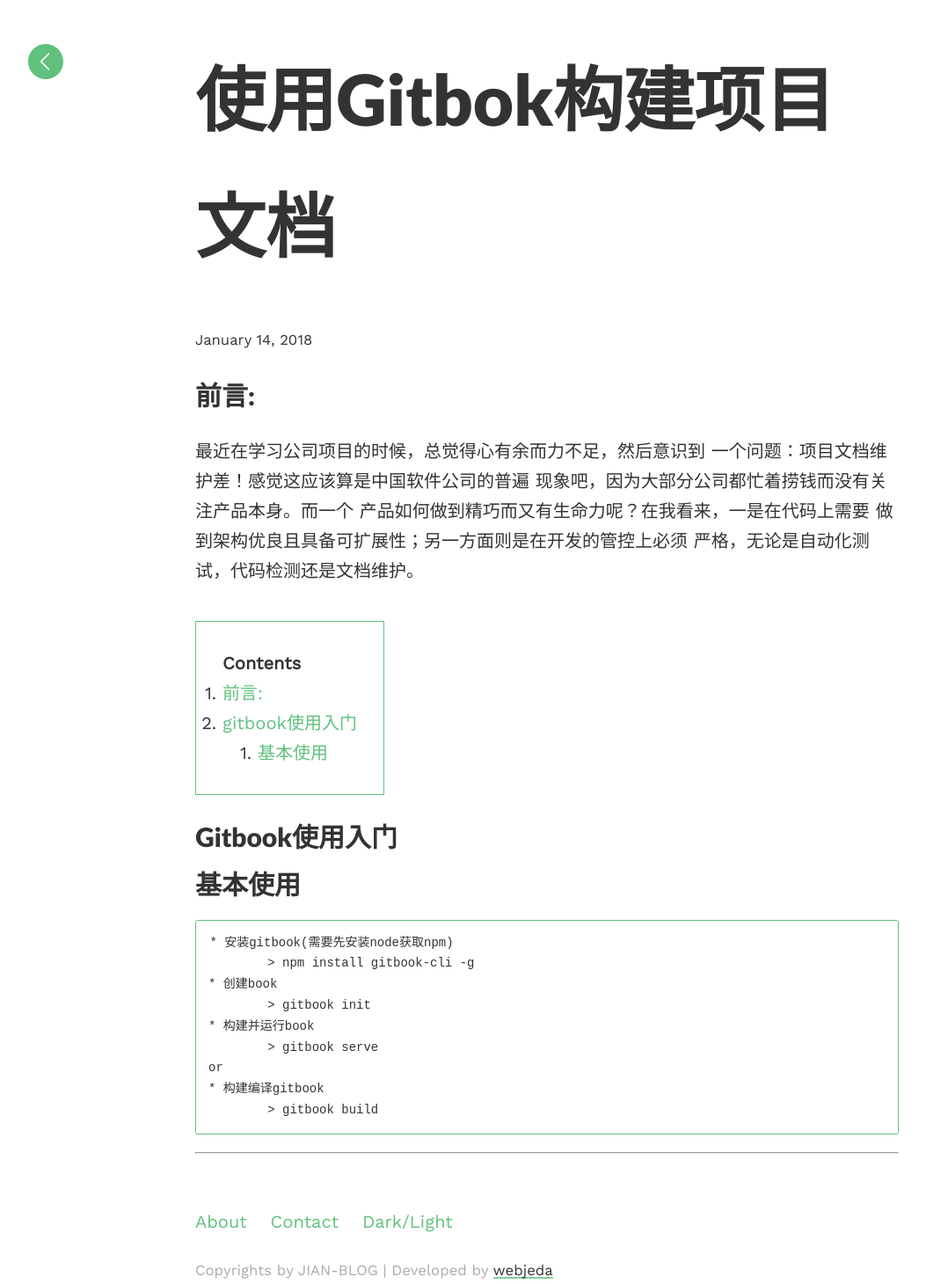
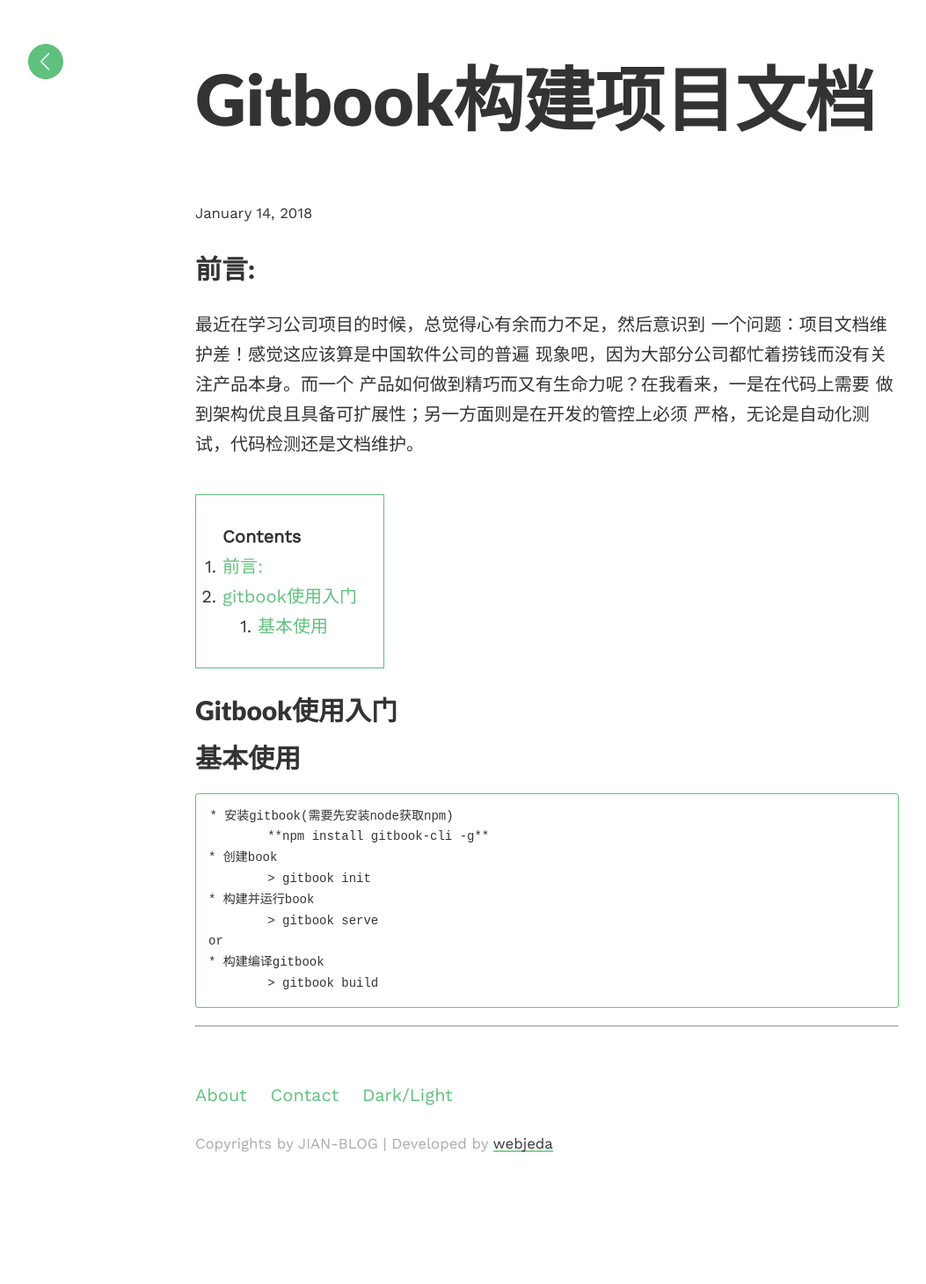
Before and after one commit to aFeiZzz/jianjustin.github.io, a Jekyll site: the page built from _posts/2018-01-14-使用gitbook构建项目文档.md, in a window 1280 px wide. Shown: the whole page at 88% size, without its empty margins (18-1071 px from the left). Built offline with Jekyll 4.4.1, drawn with Linux system fonts in a browser that asks for light colours; comment, search, counter and statistics services are not loaded; after the commit the page ends 1316 px from its top, so only the background shows below that.

Commit message:
cr:测试

```diff
--- a/_posts/2018-01-14-使用gitbook构建项目文档.md
+++ b/_posts/2018-01-14-使用gitbook构建项目文档.md
@@ -1,6 +1,6 @@
 ---
 layout: post
-title: 使用gitbok构建项目文档
+title: gitbook构建项目文档
 ---
 
 # 前言:
@@ -17,7 +17,7 @@
 # gitbook使用入门
 ## 基本使用
 	* 安装gitbook(需要先安装node获取npm)
-		> npm install gitbook-cli -g
+		**npm install gitbook-cli -g**
 	* 创建book
 		> gitbook init
 	* 构建并运行book
```
